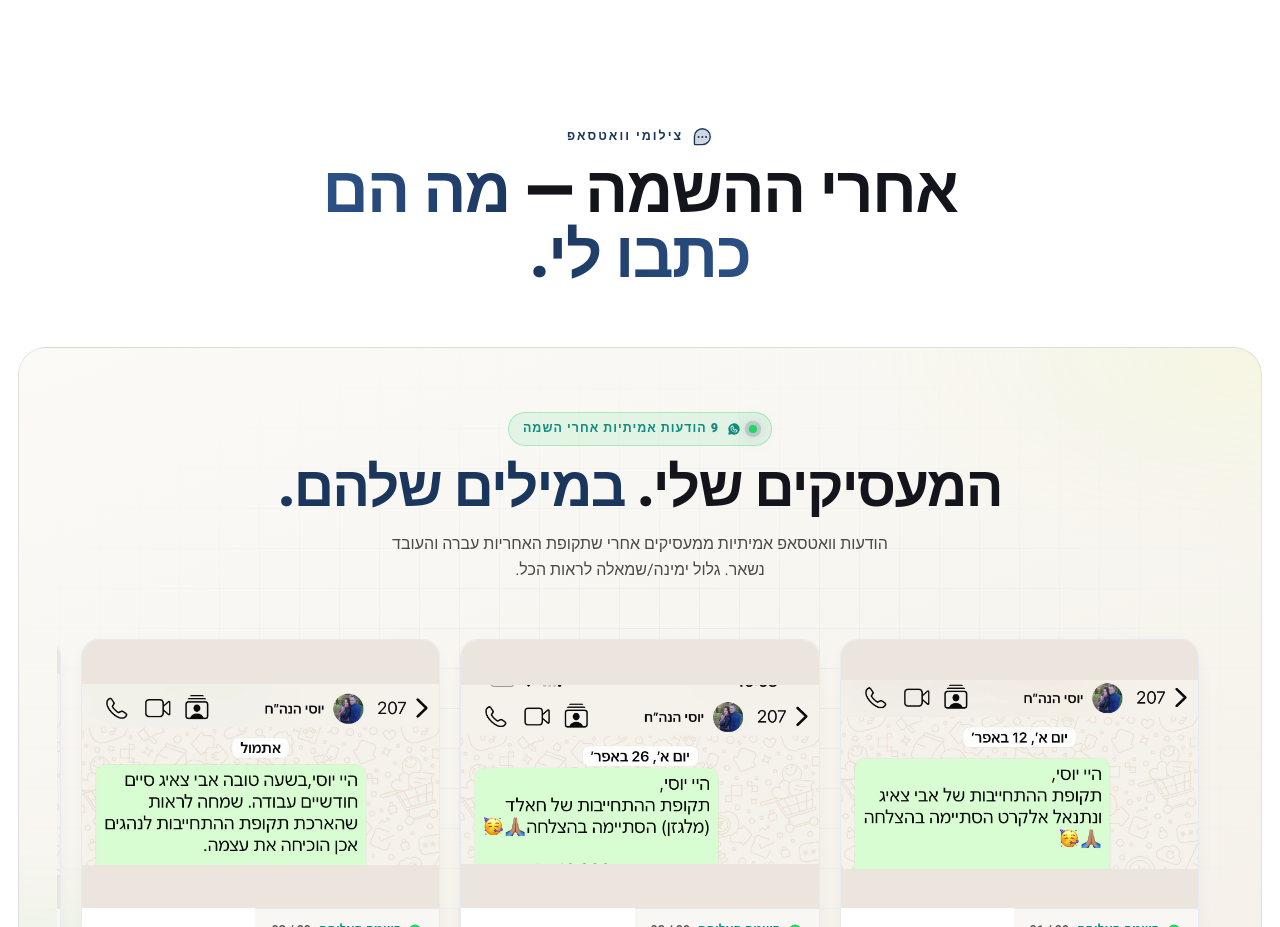
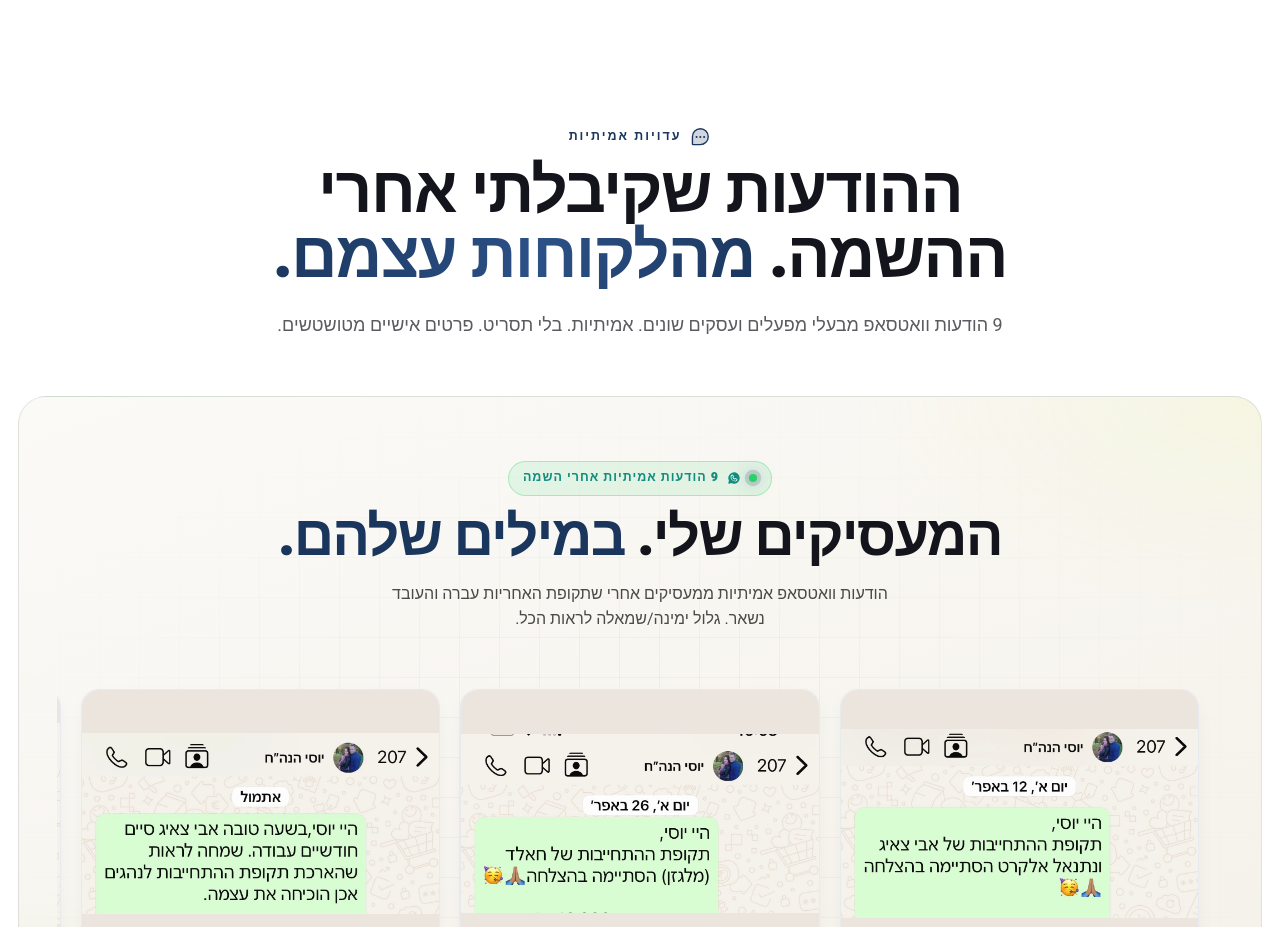
Before and after one commit to amirargaman95-hue/sapir-landing, a Next.js app in the folder app/: page / in a window 1280 px wide. Shown: the part 4920-5847 px from the top of the page. Built offline with nearby package versions, Linux system fonts and the light colour scheme.

Commit message:
strengthen(social-proof): reframe WhatsApp screenshots as 'עדויות אמיתיות' with explicit count + 'אמיתיות, בלי תסריט' disclaimer

```diff
--- a/app/src/components/landing/SocialProof.tsx
+++ b/app/src/components/landing/SocialProof.tsx
@@ -86,11 +86,14 @@ export default function SocialProof() {
           <div className="max-w-[760px] flex flex-col gap-3 mx-auto text-center items-center">
             <div className="flex items-center gap-2">
               <ChatTeardropDots size={22} weight="duotone" color="var(--color-accent)" />
-              <p className="eyebrow-amber">צילומי וואטסאפ</p>
+              <p className="eyebrow-amber">עדויות אמיתיות</p>
             </div>
             <h3 className="h-display-md max-w-[26ch]">
-              אחרי ההשמה — <span className="gold-gradient">מה הם כתבו לי.</span>
+              ההודעות שקיבלתי אחרי ההשמה. <span className="gold-gradient">מהלקוחות עצמם.</span>
             </h3>
+            <p className="mt-2 text-[var(--color-muted)] leading-relaxed">
+              {proofs.length} הודעות וואטסאפ מבעלי מפעלים ועסקים שונים. אמיתיות. בלי תסריט. פרטים אישיים מטושטשים.
+            </p>
           </div>
         </div>
       )}
```
